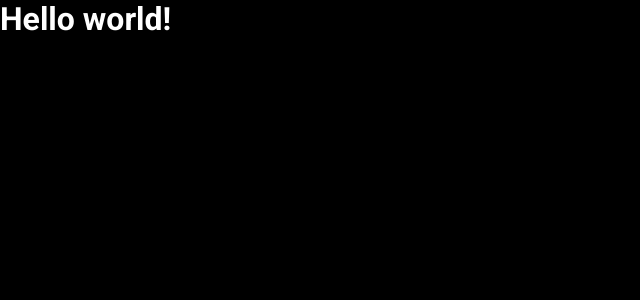
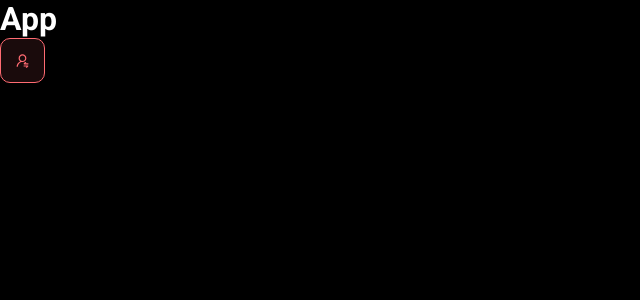
Before and after one commit to AllanPessin/ds-meta, a React (Vite) app in the folder frontend/: page / in a window 1280 px wide. Shown: the top 300 px of the page, without its empty margins (0-640 px from the left). Built offline with nearby package versions, Linux system fonts and the light colour scheme.

Commit message:
First component

```diff
--- a/frontend/package.json
+++ b/frontend/package.json
@@ -9,7 +9,8 @@
   },
   "dependencies": {
     "react": "^18.0.0",
-    "react-dom": "^18.0.0"
+    "react-dom": "^18.0.0",
+    "react-icons": "^4.4.0"
   },
   "devDependencies": {
     "@types/react": "^18.0.0",
--- a/frontend/src/App.tsx
+++ b/frontend/src/App.tsx
@@ -1,5 +1,10 @@
+import { NotificationButton } from "./components/NotificationButton";
+
 export function App() {
   return (
-    <h1>Hello world!</h1>
+    <>
+      <h1>App</h1>
+      <NotificationButton />
+    </>
   )
 }
--- /dev/null
+++ b/frontend/src/components/NotificationButton/index.tsx
@@ -0,0 +1,10 @@
+import { AiOutlineUserSwitch } from 'react-icons/ai'
+import './styles.css'
+
+export function NotificationButton() {
+  return (
+    <div className="dsmeta-red-btn">
+      <AiOutlineUserSwitch />
+    </div>
+  )
+}
--- /dev/null
+++ b/frontend/src/components/NotificationButton/styles.css
@@ -0,0 +1,16 @@
+.dsmeta-red-btn {
+  height: 45px;
+  width: 45px;
+  background: rgba(255, 107, 114, 0.1);
+  border: 1px solid #ff6b72;
+  border-radius: 10px;
+  display: flex;
+  align-items: center;
+  justify-content: center;
+  cursor: pointer;
+}
+
+.dsmeta-red-btn svg {
+  color: #FF6B72;
+  width: 19px;
+}
```
Also changed, not shown: 2 other files (tests, documents, lock files or other folders).
